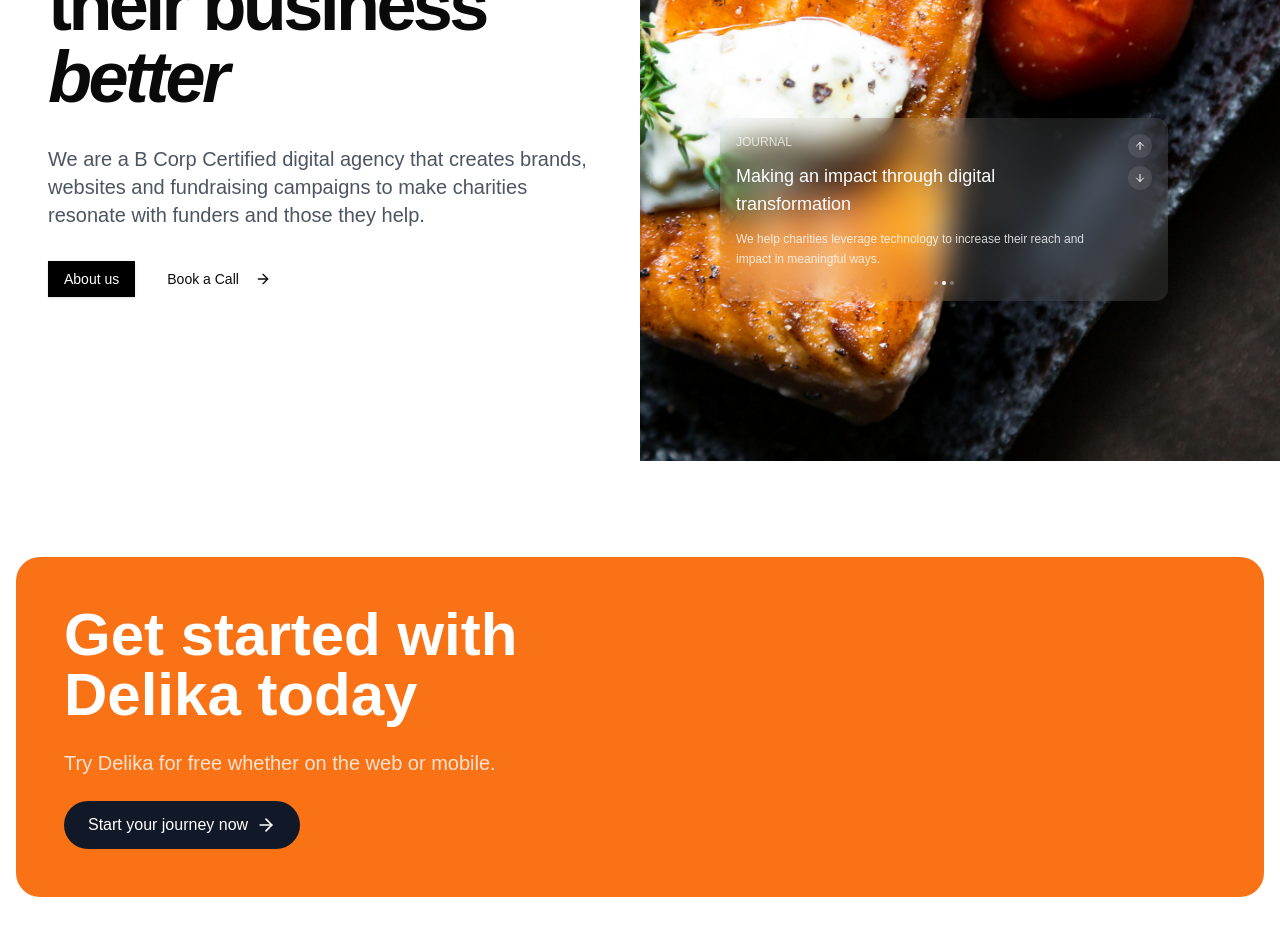
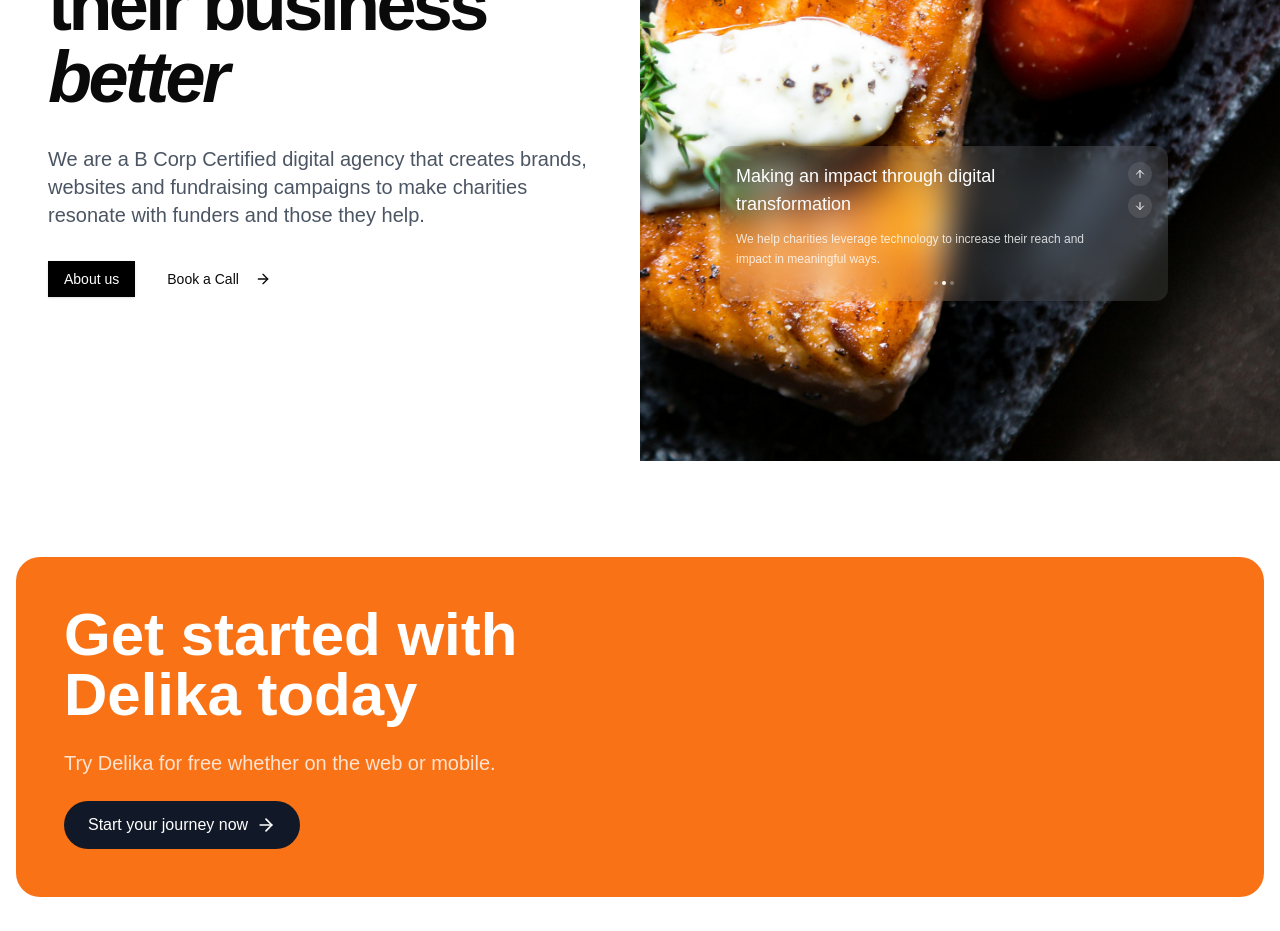
Before and after one commit to Krontiva-HQ/delika-product-website, a Next.js app: page / in a window 1280 px wide. Shown: the part 2160-3091 px from the top of the page. Built offline with nearby package versions, Linux system fonts and the light colour scheme.

Commit message:
Remove journal label from slider card component

```diff
--- a/components/more-features.tsx
+++ b/components/more-features.tsx
@@ -11,7 +11,7 @@
     title: "What being a B Corp means for our charity partners",
     description:
       "Choosing a digital partner is tough for charities and that's exactly why we spent two years going through the rigorous B Corp certification process.",
-    image: "/placeholder.svg?height=400&width=600",
+    image: "/main.jpg",
   },
   {
     title: "Making an impact through digital transformation",
--- a/components/slider-card.tsx
+++ b/components/slider-card.tsx
@@ -15,7 +15,6 @@
       <div className="absolute right-4 bottom-4 bg-white/10 backdrop-blur-lg rounded-xl p-4 w-full max-w-md">
         <div className="flex justify-between items-start gap-4">
           <div className="space-y-3">
-            <div className="text-xs font-medium text-white/70">JOURNAL</div>
             <h3 className="text-lg font-medium text-white">{title}</h3>
             <p className="text-white/80 text-xs leading-relaxed">{description}</p>
           </div>
```
